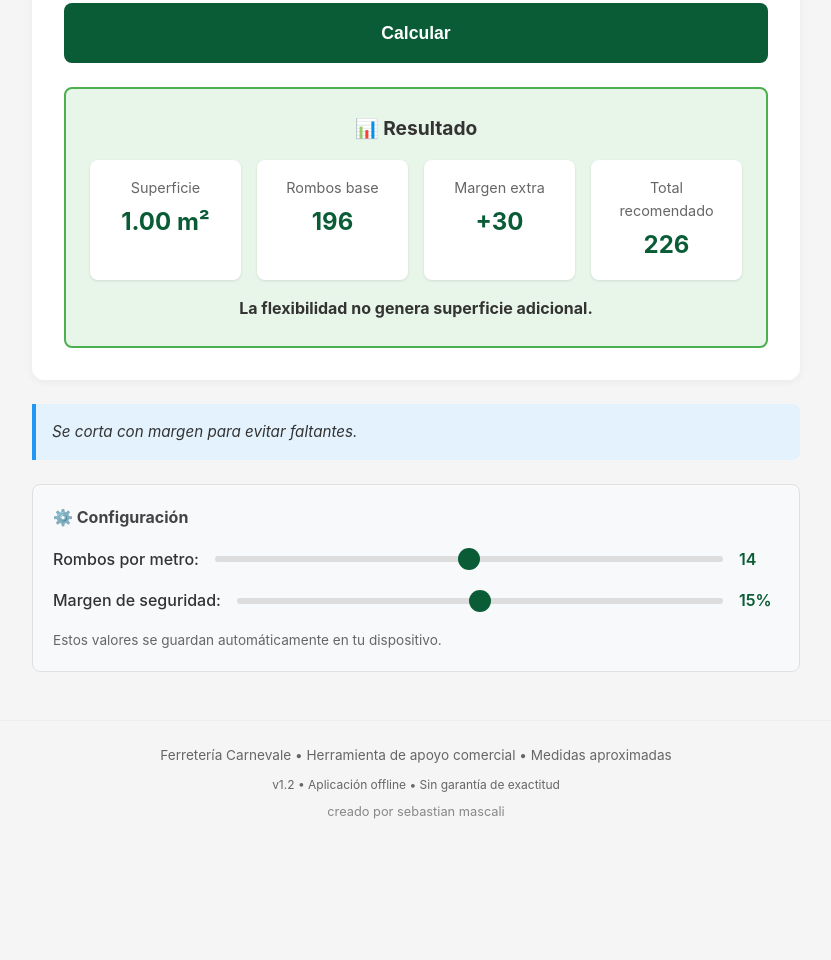
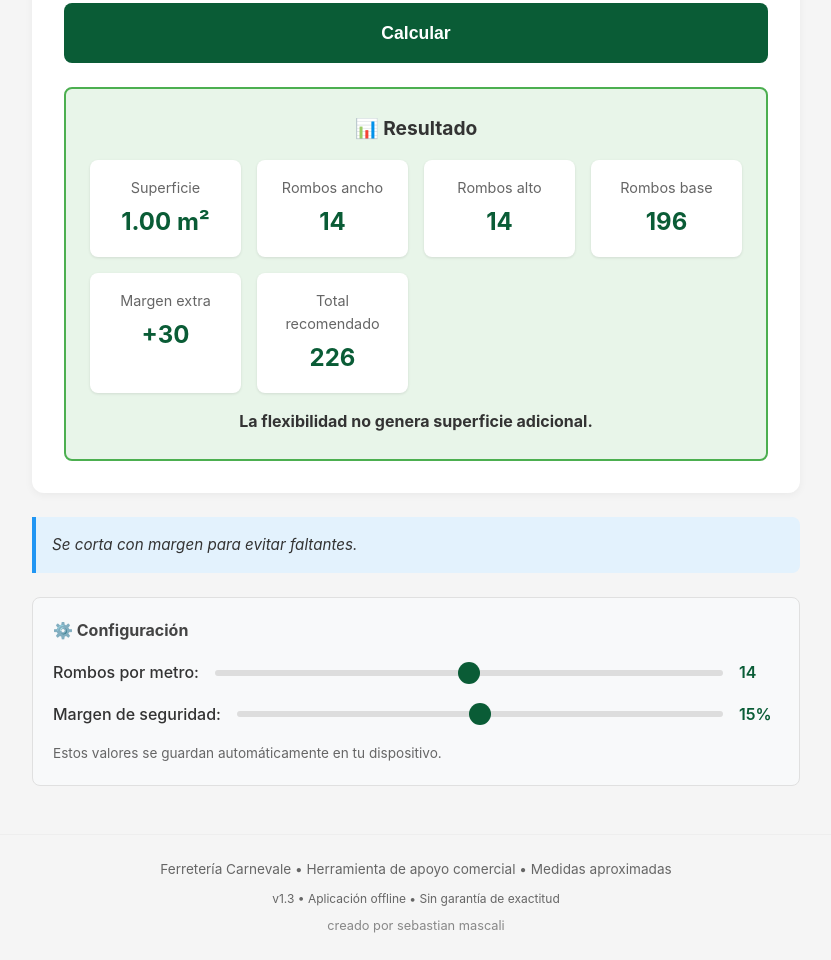
Before and after one commit to ludmilasolutions/redcarnevale, a plain HTML site: page index.html in a window 1280 px wide. Shown: the part 411-1371 px from the top of the page, without its empty margins (224-1055 px from the left). Before the commit the page ends 1258 px from the top, so only its background shows below. Drawn offline with Linux system fonts and the light colour scheme.

Commit message:
Update index.html

```diff
--- a/index.html
+++ b/index.html
@@ -267,12 +267,6 @@
             margin: 1rem 0;
         }
 
-        @media (min-width: 768px) {
-            .result-values {
-                grid-template-columns: repeat(4, 1fr);
-            }
-        }
-
         .result-value {
             background: white;
             padding: 1rem;
@@ -511,6 +505,10 @@
                 right: 1.5rem;
                 bottom: 8.5rem;
             }
+
+            .result-values {
+                grid-template-columns: repeat(4, 1fr);
+            }
         }
 
         /* Ajustes para pantallas muy pequeñas */
@@ -526,6 +524,10 @@
                 bottom: 6.5rem;
                 right: 1rem;
                 max-width: 220px;
+            }
+
+            .result-values {
+                grid-template-columns: 1fr;
             }
         }
 
@@ -559,9 +561,12 @@
                 padding: 0.6rem;
                 font-size: 0.85rem;
             }
+        }
 
+        /* Para pantallas medianas (entre 480px y 768px) */
+        @media (min-width: 480px) and (max-width: 767px) {
             .result-values {
-                grid-template-columns: 1fr;
+                grid-template-columns: repeat(3, 1fr);
             }
         }
     </style>
@@ -650,6 +655,14 @@
                     <div class="result-value">
                         <div class="label">Superficie</div>
                         <div class="value" id="superficie-valor">1.0 m²</div>
+                    </div>
+                    <div class="result-value">
+                        <div class="label">Rombos ancho</div>
+                        <div class="value" id="rombos-ancho">14</div>
+                    </div>
+                    <div class="result-value">
+                        <div class="label">Rombos alto</div>
+                        <div class="value" id="rombos-alto">14</div>
                     </div>
                     <div class="result-value">
                         <div class="label">Rombos base</div>
@@ -775,7 +788,7 @@
     <!-- FOOTER -->
     <div class="footer">
         <p>Ferretería Carnevale • Herramienta de apoyo comercial • Medidas aproximadas</p>
-        <p style="font-size:0.75rem; margin-top:0.5rem;">v1.2 • Aplicación offline • Sin garantía de exactitud</p>
+        <p style="font-size:0.75rem; margin-top:0.5rem;">v1.3 • Aplicación offline • Sin garantía de exactitud</p>
         <p class="credits">creado por sebastian mascali</p>
     </div>
 
@@ -1069,7 +1082,7 @@
             }
         }
 
-        // CÁLCULO MODO SUPERFICIE (CON MARGEN)
+        // CÁLCULO MODO SUPERFICIE (CON ROMBOS POR ANCHO/ALTO Y MARGEN)
         function calcularSuperficie() {
             const ancho = parseFloat(elementos.anchoInput.value) || 1.0;
             const alto = parseFloat(elementos.altoInput.value) || 1.0;
@@ -1086,6 +1099,8 @@
             // Mostrar resultados
             elementos.superficieResult.style.display = 'block';
             document.getElementById('superficie-valor').textContent = superficie.toFixed(2) + ' m²';
+            document.getElementById('rombos-ancho').textContent = rombosAncho;
+            document.getElementById('rombos-alto').textContent = rombosAlto;
             document.getElementById('rombos-base-sup').textContent = rombosTotales;
             document.getElementById('margen-calc-sup').textContent = '+' + margen;
             document.getElementById('rombos-total-sup').textContent = totalRecomendado;
```
